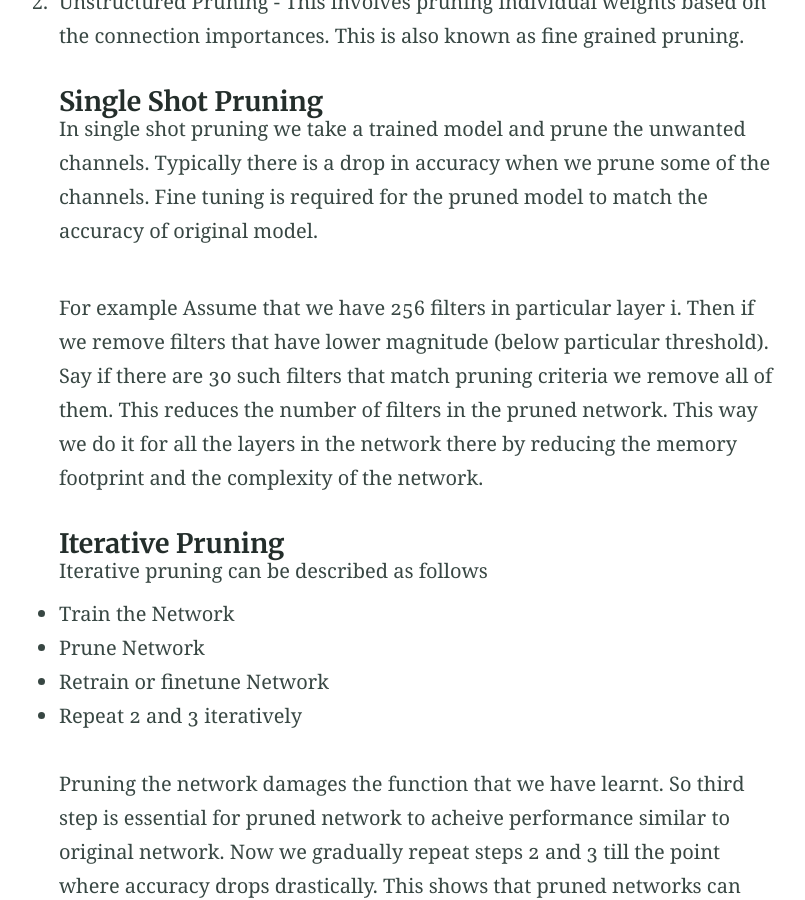
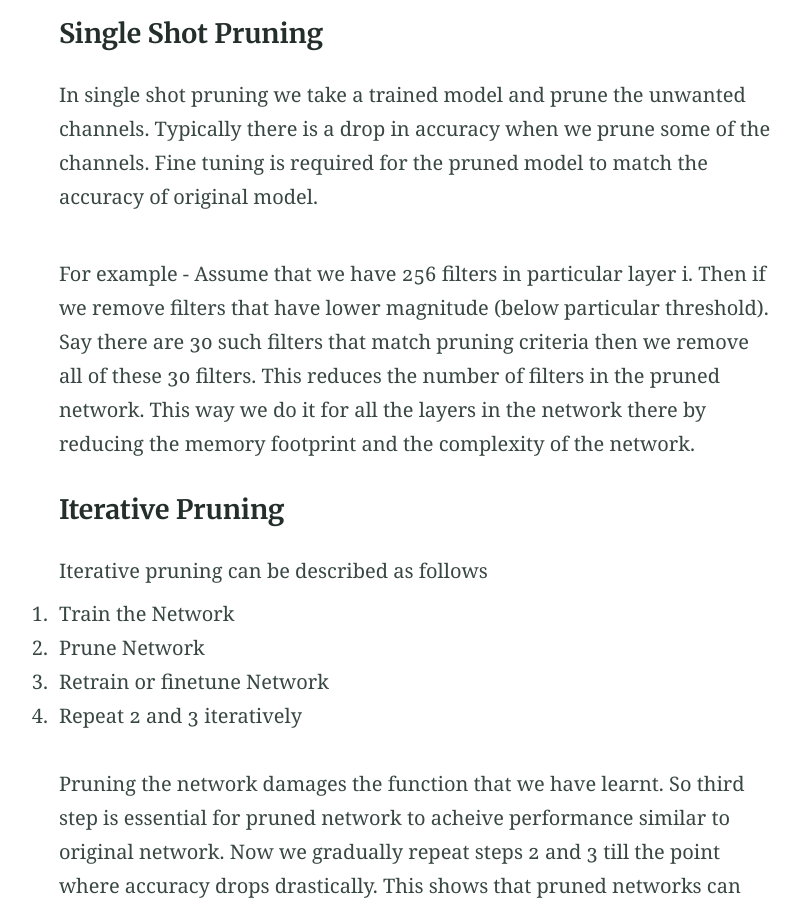
Before and after one commit to nithish96/nithish96.github.io, a Jekyll site: the page built from _posts/2019-11-15-lotterytickets.md, in a window 1280 px wide and 900 px high, scrolled down 969 px. Shown: the whole window, without its empty margins (224-1029 px from the left). Built offline with Jekyll 4.4.1, drawn with Linux system fonts in a browser that asks for light colours; our own code applies the rules of GitHub Pages for plain Markdown files; some of the changed text lies outside the part shown.

```diff
--- a/_includes/site-feature.html
+++ b/_includes/site-feature.html
@@ -9,7 +9,7 @@
 {% if feature_text or feature_image %}
   <div class="feature"{% if feature_image %} style="background-image: url({{ feature_image }})"{% endif %}>
     <div class="container  typeset">
-      {{ feature_text | markdownify }}
+      <b>{{ feature_text | markdownify }}</b>
     </div>
   </div>
 {% endif %}
--- a/_layouts/post.html
+++ b/_layouts/post.html
@@ -8,7 +8,7 @@ layout: default
 
   <article class="article  article--post  content  typeset">
 
-    <h2>{{ page.title }}</h2>
+    <!-- <h2>{{ page.title }}</h2> -->
 
     <!-- {% include post-meta.html %} -->
     {{ content }}
--- a/_posts/2019-11-15-lotterytickets.md
+++ b/_posts/2019-11-15-lotterytickets.md
@@ -20,19 +20,21 @@ excerpt: "The main goal of neural network pruning is to reduce the size of the n
 			<li>Unstructured Pruning - This involves pruning individual weights based on the connection importances. This is also known as fine grained pruning.</li>
 		</ol>
 	<h4>Single Shot Pruning</h4>
+	<br>
 		In single shot pruning we take a trained model and prune the unwanted channels. Typically there is a drop in accuracy when we prune some of the channels. Fine tuning is required for the pruned model to match the accuracy of original model.
 	<br><br>
 	<p>
-		For example Assume that we have 256 filters in particular layer i. Then if we remove filters that have lower magnitude (below particular threshold). Say if there are 30 such filters that match pruning criteria we remove all of them. This reduces the number of filters in the pruned network. This way we do it for all the layers in the network there by reducing the memory footprint and the complexity of the network.
+		For example - Assume that we have 256 filters in particular layer i. Then if we remove filters that have lower magnitude (below particular threshold). Say there are 30 such filters that match pruning criteria then we remove all of these 30 filters. This reduces the number of filters in the pruned network. This way we do it for all the layers in the network there by reducing the memory footprint and the complexity of the network.
 	</p>
 	<h4>Iterative Pruning</h4>
+	<br>
 		Iterative pruning can be described as follows
-		<ul>
-			<li>Train the Network</li>
-			<li>Prune Network</li>
-			<li>Retrain or finetune Network</li>
-			<li>Repeat 2 and 3 iteratively</li>
-		</ul>
+			<ol>
+				<li>Train the Network</li>
+				<li>Prune Network</li>
+				<li>Retrain or finetune Network</li>
+				<li>Repeat 2 and 3 iteratively</li>
+			</ol>
 	<p>
 	Pruning the network damages the function that we have learnt. So third step is essential for pruned network to acheive performance similar to original network. Now we gradually repeat steps 2 and 3 till the point where accuracy drops drastically. This shows that pruned networks can learn the function similar to original network but with much smaller networks. But the questions that comes out is "Why cant these networks trained from scratch ?". Today we try to look at one the papers that tries to address this.
 	</p>
@@ -42,23 +44,25 @@ excerpt: "The main goal of neural network pruning is to reduce the size of the n
 <div>
 	Lottery ticket hypothesis from the paper
 	<b>
-	"A randomly-initialized, dense neural network contains a subnet-
-work that is initialized such that—when trained in isolation—it can match the test accuracy of the
+	"A randomly-initialized, dense neural network contains a subnetwork that is initialized such that—when trained in isolation—it can match the test accuracy of the
 original network after training for at most the same number of iterations." </b>
 	<br><br>
 	<p style="margin-bottom:0.3cm;">Mathematically it can be stated as </p>
 	<p>Let us say we have a neural network <span lang="latex"> f(x;\theta_{0}) </span> which achieves minimal validation loss L1 at iteration j with test accuracy A1. If we train a network <span lang="latex"> f(x;m  \odot \theta_{0}) </span> with the mask m <span lang="latex"> m \in (0,1)^{|\theta|} </span> such that initialisation is <span lang="latex"> m  \odot \theta_{0} </span>, then on the same training data this network achieves minimum validation loss at iteration k with test accuracy A2. Then lottery ticket hypothesis says k <= j and A2>=A1 and <span lang="latex"> ||m||_0 << |\theta| </span></p>
 </div>
 
+<h4>How to find winning tickets</h4>
 <div>
-	<h4>How to find winning tickets</h4>
 	<ol>
 		<li>Initialise a network with initial parameters as <span lang="latex">\theta_{0} \sim D_{\theta} </span></li>
 		<li>Train the network and lets say parameters are now <span lang="latex">\theta_{j}</span></li>
 		<li>Prune p% of params in <span lang="latex">\theta_{j}</span> creating mask m</li>
 		<li>Reset remaning params to their values in <span lang="latex">\theta_{0} </span> which creates winning ticket.</li>
 	</ol>
-	<h4>Properties of winning tickets</h4>
+</div>
+<h4>Properties of winning tickets</h4>
+<div>
+	<br>
 	<ol>
 		<li>Winning tickets learn faster than original network. Iteratively pruned winning tickets has the better generalisation than that of winning tickets that were pruned once.</li>
 		<li>If we initialise winning ticket with the random initialisation they tend to learn slower than the winning ticket with original initialisation</li>
@@ -72,15 +76,17 @@ original network after training for at most the same number of iterations." </b>
 		Performance of pruned networks often exceeds or equals the accuracy of the original network for the reasons that were initially well defined. In [3] they tried to study the three main critical main components of the lottery ticket hypothesis and show why pruned model tends to give such high performance.
 	<br><br>
 	<h4>Mask criteria</h4>
-	<p>This includes the set of functions that decide which weighs to prune or to keep. If we keep the large weights in the network then criteria is named as large_final. In this way authors experiment with different strategies for pruning and the results are as shown below </p>
+	<p>This includes the set of functions that decide which weighs to prune or to keep. If we keep the weights with large magnitude in the network then criteria is named as large_final. In this way authors experiment with different strategies for pruning and the results are as shown below </p>
 	<img src="/assets/deconstruting_resuts.png" style="width:1000px;height:600px;">
 	<!-- <p style="margin-bottom:4cm;"></p> -->
 	<p>From the above figure we can infer that lottery ticket works well on different mask criteria not just only on large final weights criterion. This also says the pruned networks can exceed original network with different mask criteria.</p>
 	<h4>Significance of initial weights</h4>
-		Lottery ticket hypothesis says that pruned networks works better when they were rewind to their original initialisation. It turns out that pruned networks doesnot work well when they were initialised from same distribution or constant weights or reshuffle weights with in same layer. But surprisingly all of these methods works better when the initial sign of weights values in maintained. Optimizers can perform well for when weights are in correct quadrant and faces difficuly in crossing zero sign barriers.
-	<br><br>
+		<br>
+		<p>
+		Lottery ticket hypothesis says that pruned networks works better when they were rewind to their original initialisation. It turns out that pruned networks doesnot work well when they were initialised from same distribution or constant weights or reshuffle weights with in same layer. But surprisingly all of these methods works better when the initial sign of weights values in maintained. Optimizers can perform well for when weights are in correct quadrant and faces difficuly in crossing zero sign barriers. </p>
 	<h4>Masking is training</h4>
-		In general pruned weights are set to 0 as these are not important for the network. If these weights are no important then setting them to a constant value or initial value should work. But it doesnot zero values matter and helps to achieve better performance of the networks. The intuition of this is as follows -> Mask criteria would mask weights that tend to move zero anyway
+	<br>
+	<p>		In general pruned weights are set to 0 as these are not important for the network. If these weights are no important then setting them to a constant value or initial value should work. But it doesnot zero values matter and helps to achieve better performance of the networks. The intuition of this is as follows -> Mask criteria would mask weights that tend to move zero anyway </p>
 		<br>
 		<br>
 </div>
```
Also changed, not shown: other parts of _posts/2019-11-15-lotterytickets.md (+1 -1 lines), _posts/2019-10-25-faceboxes.md (+8 -7 lines), _posts/2020-01-10-morphnet.md (added, +57 -0 lines), assets/MSCL.png, assets/anchors.png (added), assets/morphnet_algo.png (added), assets/morphnet_result.png (added).
